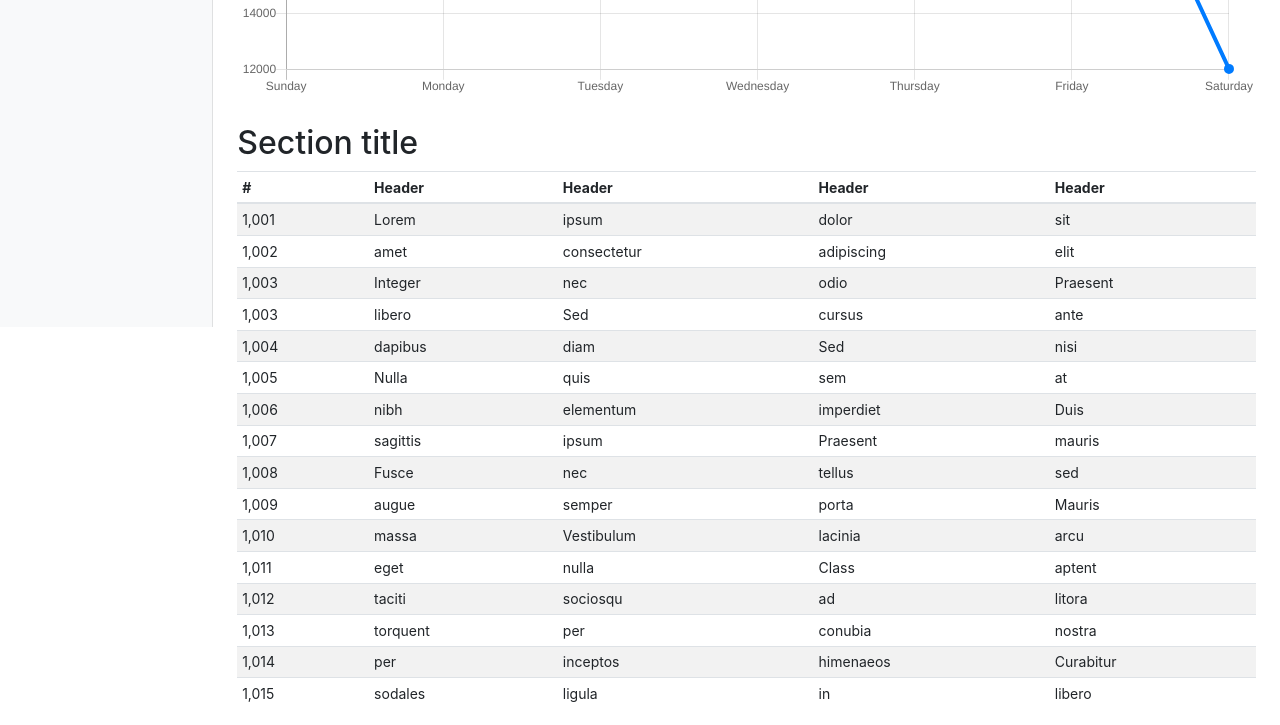
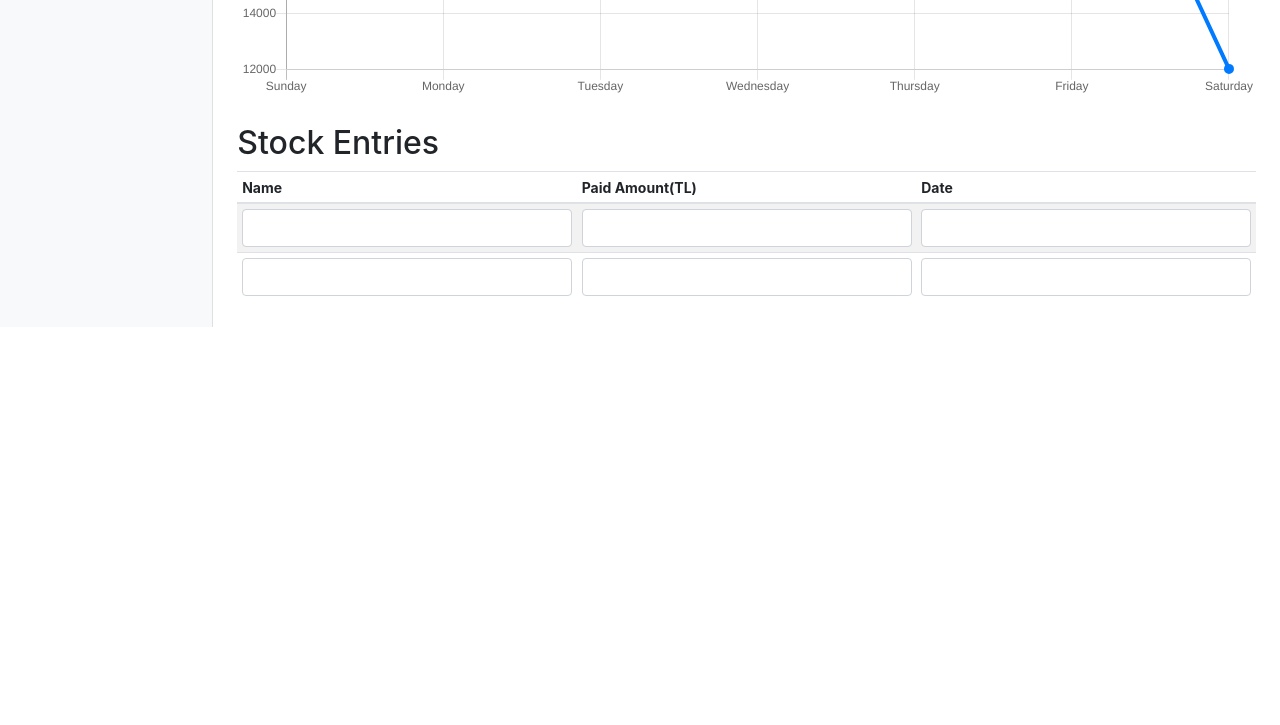
Before and after one commit to ugurhaliskurt/PersonalPage, a plain HTML site: page pages/dashboard.html in a window 1280 px wide. Shown: the part 473-1198 px from the top of the page. After the commit the page ends 800 px from the top, so only its background shows below. Drawn offline with nearby package versions, Linux system fonts and the light colour scheme; files whose address does not match are found by name.

Commit message:
UI changes

```diff
--- a/pages/dashboard.html
+++ b/pages/dashboard.html
@@ -122,130 +122,26 @@
 
           <canvas class="my-4" id="myChart" width="900" height="380"></canvas>
 
-          <h2>Section title</h2>
+          <h2>Stock Entries</h2>
           <div class="table-responsive">
             <table class="table table-striped table-sm">
               <thead>
                 <tr>
-                  <th>#</th>
-                  <th>Header</th>
-                  <th>Header</th>
-                  <th>Header</th>
-                  <th>Header</th>
+                  <th>Name</th>
+                  <th>Paid Amount(TL)</th>
+                  <th>Date</th>
                 </tr>
               </thead>
               <tbody>
                 <tr>
-                  <td>1,001</td>
-                  <td>Lorem</td>
-                  <td>ipsum</td>
-                  <td>dolor</td>
-                  <td>sit</td>
+                  <td><input type="text" class="form-control" id="stockNameInput"></td>
+                  <td><input type="text" class="form-control" id="stockMoneyInput"></td>
+                  <td><input type="text" class="form-control" id="stockDateInput"></td>
                 </tr>
                 <tr>
-                  <td>1,002</td>
-                  <td>amet</td>
-                  <td>consectetur</td>
-                  <td>adipiscing</td>
-                  <td>elit</td>
-                </tr>
-                <tr>
-                  <td>1,003</td>
-                  <td>Integer</td>
-                  <td>nec</td>
-                  <td>odio</td>
-                  <td>Praesent</td>
-                </tr>
-                <tr>
-                  <td>1,003</td>
-                  <td>libero</td>
-                  <td>Sed</td>
-                  <td>cursus</td>
-                  <td>ante</td>
-                </tr>
-                <tr>
-                  <td>1,004</td>
-                  <td>dapibus</td>
-                  <td>diam</td>
-                  <td>Sed</td>
-                  <td>nisi</td>
-                </tr>
-                <tr>
-                  <td>1,005</td>
-                  <td>Nulla</td>
-                  <td>quis</td>
-                  <td>sem</td>
-                  <td>at</td>
-                </tr>
-                <tr>
-                  <td>1,006</td>
-                  <td>nibh</td>
-                  <td>elementum</td>
-                  <td>imperdiet</td>
-                  <td>Duis</td>
-                </tr>
-                <tr>
-                  <td>1,007</td>
-                  <td>sagittis</td>
-                  <td>ipsum</td>
-                  <td>Praesent</td>
-                  <td>mauris</td>
-                </tr>
-                <tr>
-                  <td>1,008</td>
-                  <td>Fusce</td>
-                  <td>nec</td>
-                  <td>tellus</td>
-                  <td>sed</td>
-                </tr>
-                <tr>
-                  <td>1,009</td>
-                  <td>augue</td>
-                  <td>semper</td>
-                  <td>porta</td>
-                  <td>Mauris</td>
-                </tr>
-                <tr>
-                  <td>1,010</td>
-                  <td>massa</td>
-                  <td>Vestibulum</td>
-                  <td>lacinia</td>
-                  <td>arcu</td>
-                </tr>
-                <tr>
-                  <td>1,011</td>
-                  <td>eget</td>
-                  <td>nulla</td>
-                  <td>Class</td>
-                  <td>aptent</td>
-                </tr>
-                <tr>
-                  <td>1,012</td>
-                  <td>taciti</td>
-                  <td>sociosqu</td>
-                  <td>ad</td>
-                  <td>litora</td>
-                </tr>
-                <tr>
-                  <td>1,013</td>
-                  <td>torquent</td>
-                  <td>per</td>
-                  <td>conubia</td>
-                  <td>nostra</td>
-                </tr>
-                <tr>
-                  <td>1,014</td>
-                  <td>per</td>
-                  <td>inceptos</td>
-                  <td>himenaeos</td>
-                  <td>Curabitur</td>
-                </tr>
-                <tr>
-                  <td>1,015</td>
-                  <td>sodales</td>
-                  <td>ligula</td>
-                  <td>in</td>
-                  <td>libero</td>
+                  <td><input type="text" class="form-control" id="stockNameInput"></td>
+                  <td><input type="text" class="form-control" id="stockMoneyInput"></td>
+                  <td><input type="text" class="form-control" id="stockDateInput"></td>
                 </tr>
               </tbody>
             </table>
```
Also changed, not shown: pages/dashboard.js (added).
